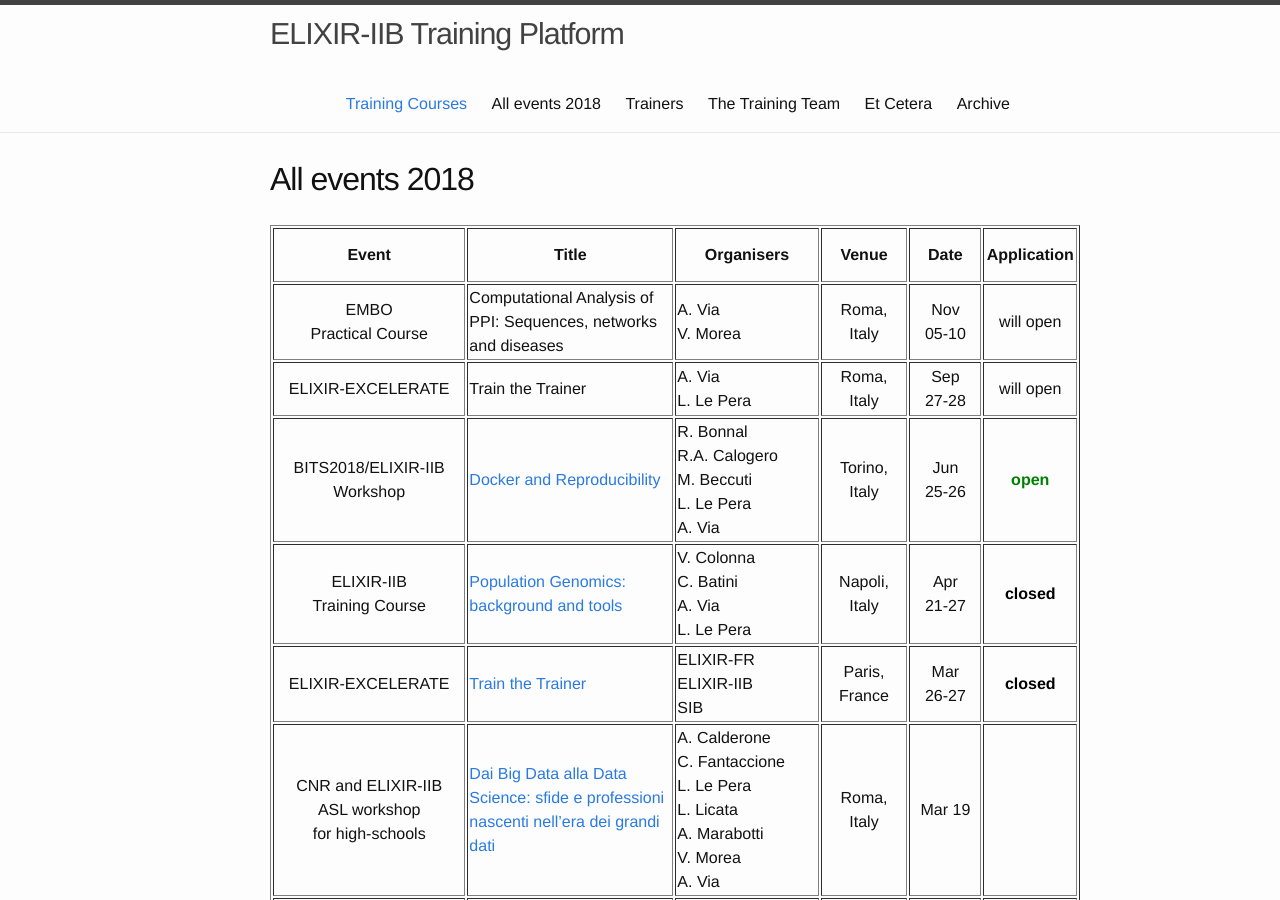
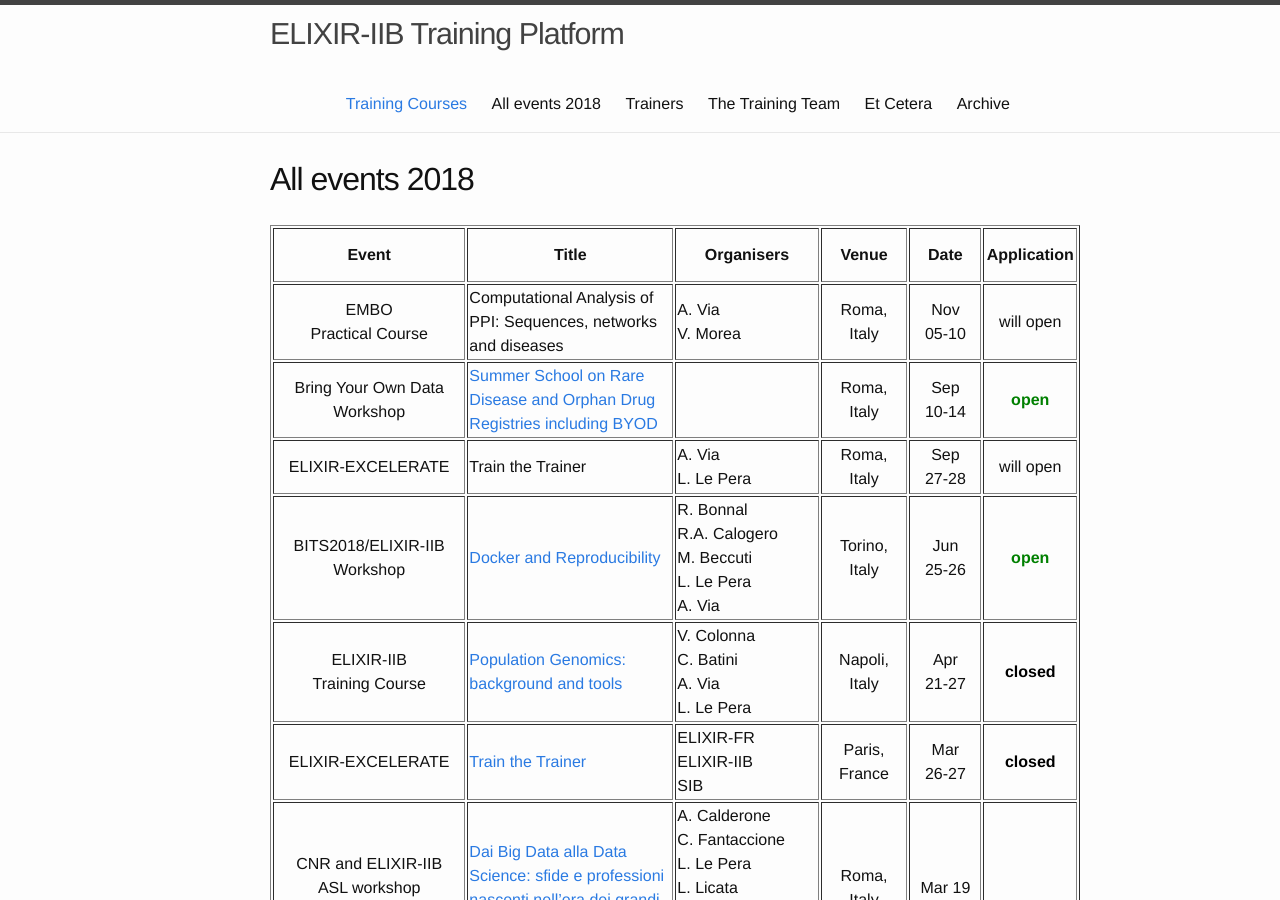
Before and after one commit to ELIXIR-IIB-training/website, a Jekyll site: the page built from _pages/01-all_events.md, in a window 1280 px wide and 900 px high. Built offline with Jekyll 4.4.1, drawn with Linux system fonts in a browser that asks for light colours.

Commit message:
Add BYOD Workshop Rome

```diff
--- a/_pages/01-all_events.md
+++ b/_pages/01-all_events.md
@@ -20,6 +20,14 @@ permalink: /all_events_2018/
    <td height="50" align="center">Roma,<br>Italy</td>
    <td height="50" width="75" width="75" align="center">Nov<br>05-10</td>
    <td height="50" align="center">will open</td>
+</tr>
+<tr>
+<td height="50" align="center">Bring Your Own Data Workshop</td>
+   <td height="50"><a href="http://old.iss.it/cnmr/?cookie=1">Summer School on Rare Disease and Orphan Drug Registries including BYOD</a></td>
+   <td height="50" width="150"><br></td>
+   <td height="50" align="center">Roma,<br>Italy</td>
+   <td height="50" width="75" width="75" align="center">Sep<br>10-14</td>
+   <td height="50" align="center"><font color="green"><b>open</b></font></td>
 </tr>
 <tr>
 <td height="50" align="center">ELIXIR-EXCELERATE</td>
```
